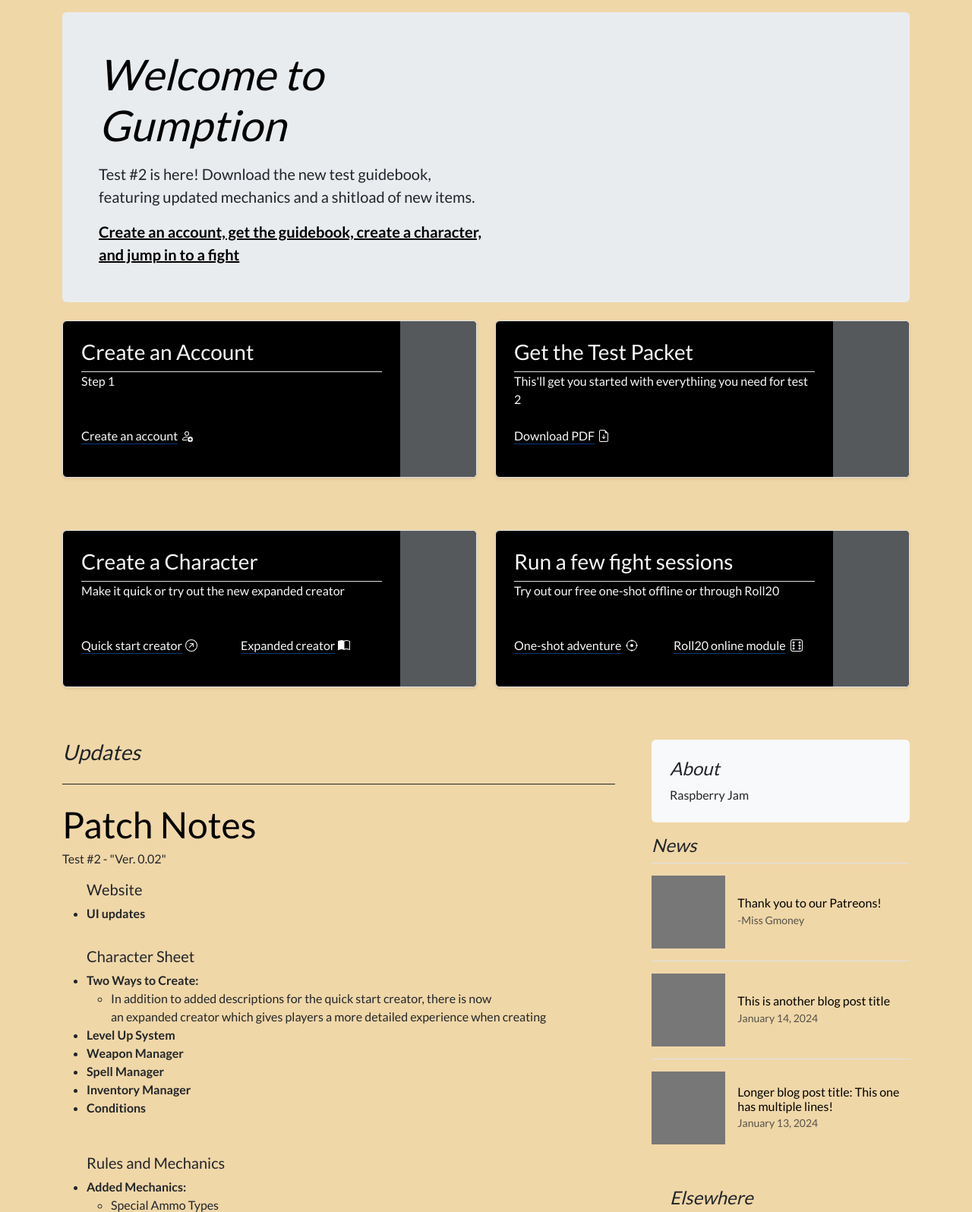
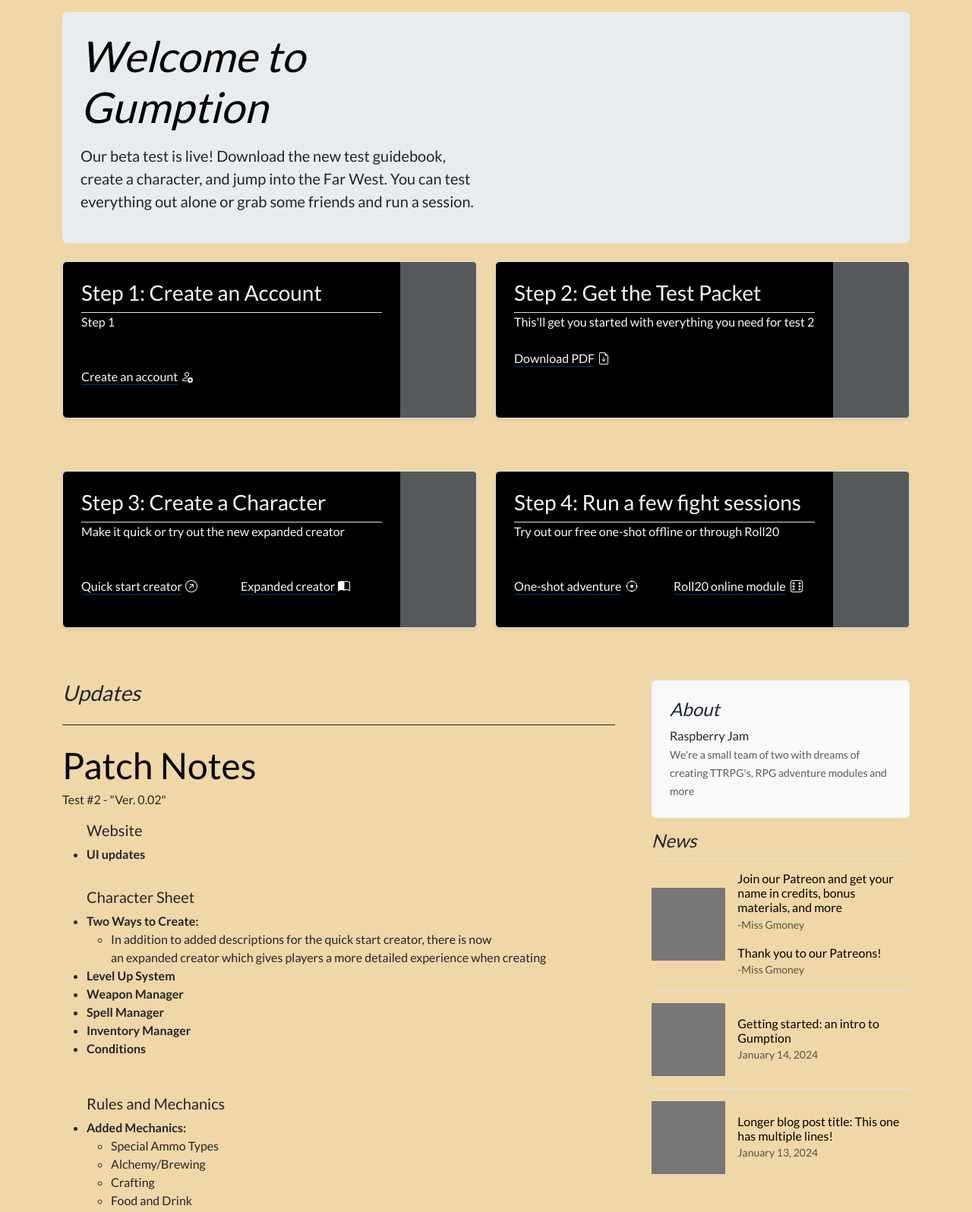
Before and after one commit to grantNixon/WWTTRPG, a Django app: page / in a window 1280 px wide. Shown: the part 56-1652 px from the top of the page at 76% size. Run offline with Django 5.2, Linux system fonts and the light colour scheme.

Commit message:
Homepage touch-ups

```diff
--- a/WTTRPG/home_page/templates/home_page/homepage.html
+++ b/WTTRPG/home_page/templates/home_page/homepage.html
@@ -3,19 +3,18 @@
 {% load static %}
 
 <main class="container" style="background-color: #f0d7a8;">
-    <div class="p-4 p-md-5 mb-4 rounded text-body-emphasis bg-body-secondary mt-3">
+    <div class="p-4 mb-4 rounded text-body-emphasis bg-body-secondary mt-3">
       <div class="col-lg-6 px-0">
         <h1 class="display-4 fst-italic">Welcome to Gumption</h1>
-        <p class="lead my-3 text-dark">Test #2 is here! Download the new test guidebook, featuring updated mechanics and a shitload of new items.</p>
-        <p class="lead mb-0"><a href="#" class="text-body-emphasis fw-bold">Create an account, get the guidebook, create a character, and jump in to a fight</a></p>
+        <p class="lead my-3 text-dark">Our beta test is live! Download the new test guidebook, create a character, and jump into the Far West. You can test everything out alone or grab some friends and run a session.</p>
       </div>
     </div>
 
     <div class="row">
       <div class="col-md-6">
-        <div class="row g-0 border rounded overflow-hidden flex-md-row mb-4 shadow-sm h-md-250 h-75 position-relative" style="background-color: black;">
+        <div class="row g-0 border rounded overflow-hidden flex-md-row shadow-sm h-md-250 h-75 position-relative" style="background-color: black;">
           <div class="col p-4 d-flex flex-column position-static">
-            <h3 class="mb-0 text-light">Create an Account</h3>
+            <h3 class="mb-0 text-light">Step 1: Create an Account</h3>
             <span class="text-light border-top mt-2 mb-4">Step 1</span>
             <a href="{% url "sign_up"%}" class="icon-link gap-1 icon-link-hover stretched-link text-light mt-4">
               Create an account
@@ -33,8 +32,8 @@
       <div class="col-md-6">
         <div class="row g-0 border rounded overflow-hidden flex-md-row mb-4 shadow-sm h-md-250 h-75 position-relative text-light" style="background-color: black;">
           <div class="col p-4 d-flex flex-column position-static">
-            <h3 class="mb-0 text-light">Get the Test Packet</h3>
-            <span class="text-light border-top mt-2">This'll get you started with everythiing you need for test 2</span>
+            <h3 class="mb-0 text-light">Step 2: Get the Test Packet</h3>
+            <span class="text-light border-top mt-2">This'll get you started with everything you need for test 2</span>
             <a href="{% url "create:test_packet"%}" class="icon-link gap-1 icon-link-hover stretched-link text-light mt-4">
               Download PDF
               <svg xmlns="http://www.w3.org/2000/svg" width="16" height="16" fill="currentColor" class="bi bi-file-earmark-arrow-down" viewBox="0 0 16 16">
@@ -51,7 +50,7 @@
       <div class="col-md-6">
         <div class="row g-0 border rounded overflow-hidden flex-md-row mb-4 shadow-sm h-md-250 h-75 position-relative" style="background-color: black;">
           <div class="col p-4 d-flex flex-column position-static">
-            <h3 class="mb-0 text-light">Create a Character</h3>
+            <h3 class="mb-0 text-light">Step 3: Create a Character</h3>
             <span class="text-light border-top mt-2">Make it quick or try out the new expanded creator</span>
             <div class="row row-cols row-cols-lg-2">
             <div class="col d-flex">
@@ -80,7 +79,7 @@
       <div class="col-md-6">
         <div class="row g-0 border rounded overflow-hidden flex-md-row mb-4 shadow-sm h-md-250 h-75 position-relative" style="background-color: black;">
           <div class="col p-4 d-flex flex-column position-static">
-            <h3 class="mb-0 text-light">Run a few fight sessions</h3>
+            <h3 class="mb-0 text-light">Step 4: Run a few fight sessions</h3>
             <span class="text-light border-top mt-2">Try out our free one-shot offline or through Roll20</span>
             <div class="row row-cols row-cols-lg-2">
             <div class="col d-flex">
@@ -176,6 +175,8 @@
           <div class="p-4 mb-3 bg-body-tertiary rounded">
             <h4 class="fst-italic">About</h4>
             <p class="mb-0 text-dark">Raspberry Jam</p>
+             <small class="text-body-secondary">We're a small team of two with dreams of creating TTRPG's, RPG adventure modules and more
+             </small>
           </div>
 
           <div>
@@ -185,7 +186,9 @@
                 <a class="d-flex flex-column flex-lg-row gap-3 align-items-start align-items-lg-center py-3 link-body-emphasis text-decoration-none border-top" href="#">
                   <svg class="bd-placeholder-img" width="100%" height="96" xmlns="http://www.w3.org/2000/svg" aria-hidden="true" preserveAspectRatio="xMidYMid slice"><rect width="100%" height="100%" fill="#777"></rect></svg>
                   <div class="col-lg-8">
-                    <h6 class="mb-0">Thank you to our Patreons!</h6>
+                    <h6 class="mb-0">Join our Patreon and get your name in credits, bonus materials, and more</h6>
+                    <small class="text-body-secondary">-Miss Gmoney</small>
+                    <h6 class="mb-0 mt-3">Thank you to our Patreons!</h6>
                     <small class="text-body-secondary">-Miss Gmoney</small>
                   </div>
                 </a>
@@ -194,7 +197,7 @@
                 <a class="d-flex flex-column flex-lg-row gap-3 align-items-start align-items-lg-center py-3 link-body-emphasis text-decoration-none border-top" href="#">
                   <svg class="bd-placeholder-img" width="100%" height="96" xmlns="http://www.w3.org/2000/svg" aria-hidden="true" preserveAspectRatio="xMidYMid slice"><rect width="100%" height="100%" fill="#777"></rect></svg>
                   <div class="col-lg-8">
-                    <h6 class="mb-0">This is another blog post title</h6>
+                    <h6 class="mb-0">Getting started: an intro to Gumption</h6>
                     <small class="text-body-secondary">January 14, 2024</small>
                   </div>
                 </a>
```
Also changed, not shown: WTTRPG/db.sqlite3.
